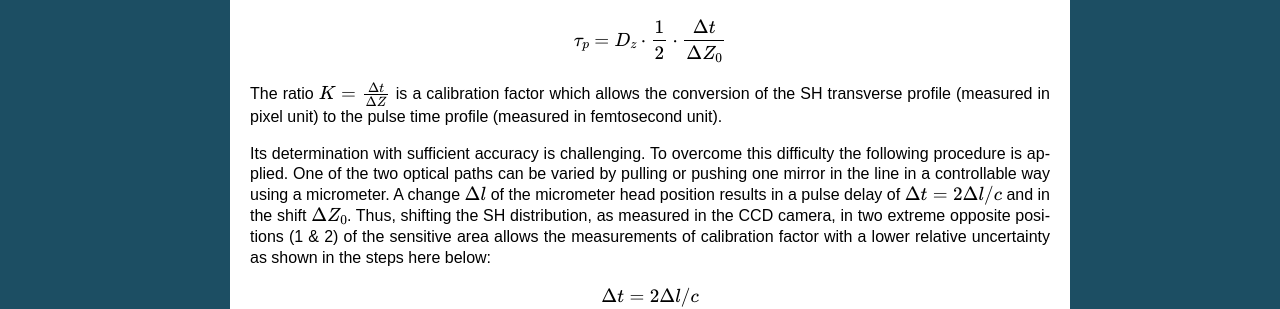
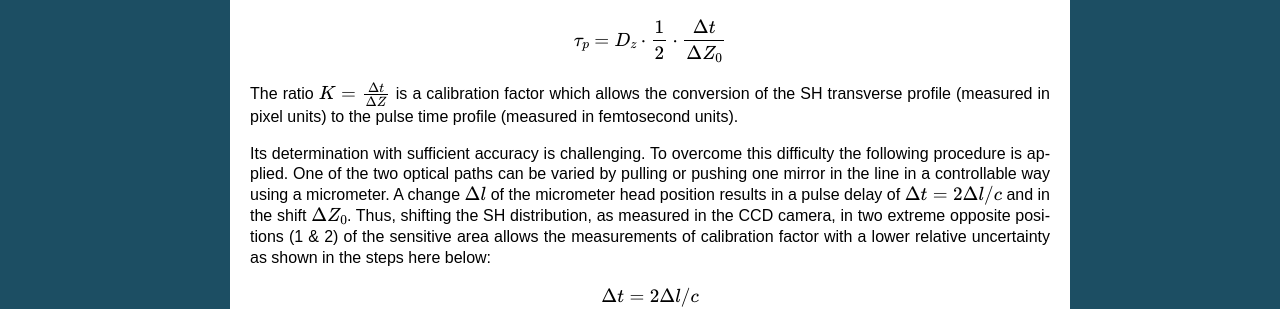
Before and after one commit to European-XFEL/imageProcessor, a Sphinx documentation site: the page built from doc/source/calibration.rst, in a window 1280 px wide. Shown: the part 544-853 px from the top of the page. Built offline with Sphinx 7.4.7, drawn with Linux system fonts in a browser that asks for light colours.

Commit message:
calibration: unit --> units

```diff
--- a/doc/source/calibration.rst
+++ b/doc/source/calibration.rst
@@ -31,7 +31,7 @@ angle :math:`\phi` is removed, and the pulse duration can be obtained as
 
 The ratio :math:`K = \frac{\Delta t}{\Delta Z}` is a calibration factor
 which allows the conversion of the SH transverse profile (measured in
-pixel unit) to the pulse time profile (measured in femtosecond unit).
+pixel units) to the pulse time profile (measured in femtosecond units).
 
 Its determination with sufficient accuracy is challenging.
 To overcome this difficulty the following procedure is applied. One of the two
```
